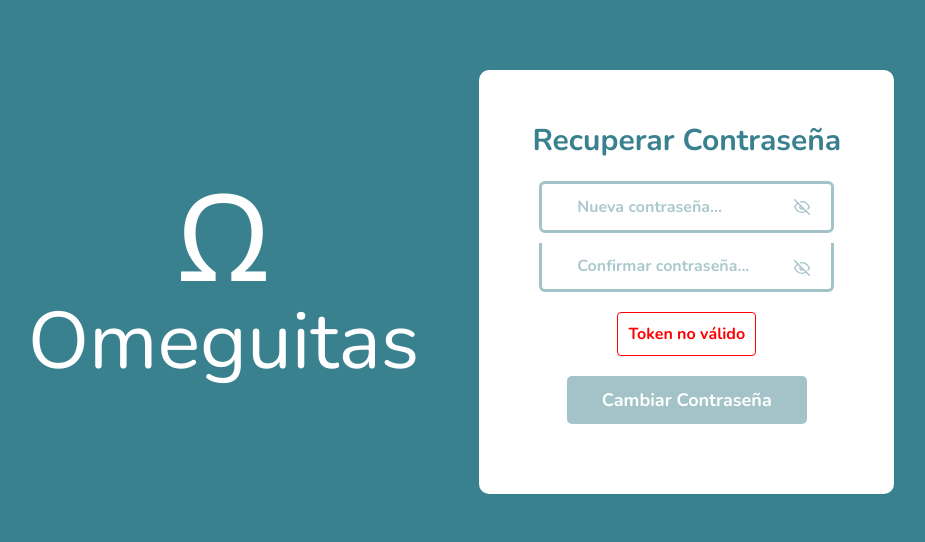
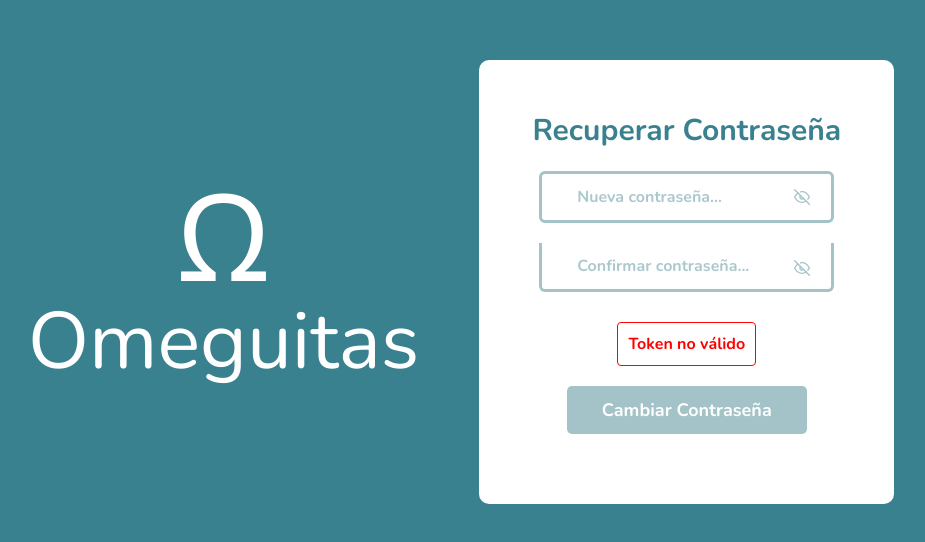
Before and after one commit to LadyFantasy/ProyectoPPIV_Front, a React (Vite) app: page /recoveryPass in a window 1280 px wide. Shown: the part 118-660 px from the top of the page, without its empty margins (179-1104 px from the left). Built offline with nearby package versions, Linux system fonts and the light colour scheme.

Commit message:
prueba estilos recoverypass

```diff
--- a/src/pages/Login.jsx
+++ b/src/pages/Login.jsx
@@ -62,7 +62,7 @@ function Login() {
       );
 
       if (response.status === 200) {
-        setRecoveryMessage("Correo electrónico enviado con éxito");
+        setRecoveryMessage("Recibirás un correo con tu nueva contraseña si tu email está registrado");
         setError("");
       } else {
         setError("Error al procesar la solicitud de recuperación");
--- a/src/pages/RecoveryPass.jsx
+++ b/src/pages/RecoveryPass.jsx
@@ -86,7 +86,6 @@ function RecoveryPass() {
               required
               className="login-input login-input-top"
             />
-
             <button
               type="button"
               className="toggle-password"
@@ -95,7 +94,6 @@ function RecoveryPass() {
               {showPassword ? <FiEye /> : <FiEyeOff />}
             </button>
           </div>
-
           <div className="login-input-wrapper">
             <input
               type={showConfirmPassword ? "text" : "password"}
--- a/src/styles/Login.css
+++ b/src/styles/Login.css
@@ -75,7 +75,7 @@
 .login-input-wrapper {
   position: relative;
   width: 100%;
-  margin-bottom: 1rem;
+  margin-bottom: 2rem;
 
 }
 
```
